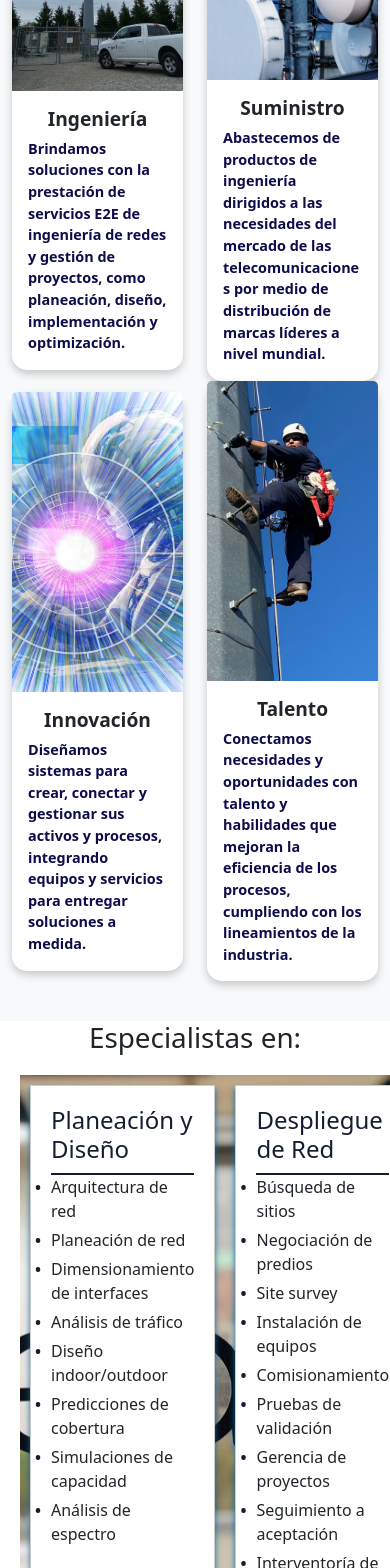
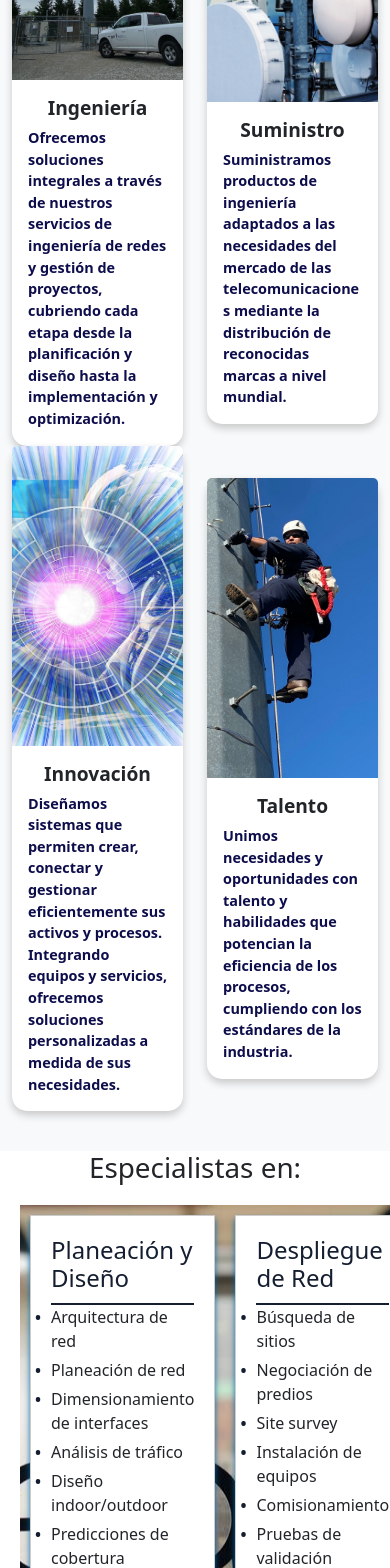
Before and after one commit to NtmNitram/TeamcoApp, an Angular app: page / in a window 390 px wide. Shown: the part 1440-3008 px from the top of the page. Built offline with nearby package versions, Linux system fonts and the light colour scheme.

Commit message:
mas diseños Responsivos

```diff
--- a/package.json
+++ b/package.json
@@ -18,6 +18,7 @@
     "@angular/platform-browser": "^16.2.0",
     "@angular/platform-browser-dynamic": "^16.2.0",
     "@angular/router": "^16.2.0",
+    "bootstrap": "^5.3.2",
     "rxjs": "~7.8.0",
     "tslib": "^2.3.0",
     "zone.js": "~0.13.0"
@@ -26,6 +27,7 @@
     "@angular-devkit/build-angular": "^16.2.1",
     "@angular/cli": "~16.2.1",
     "@angular/compiler-cli": "^16.2.0",
+    "@types/bootstrap": "^5.2.10",
     "@types/jasmine": "~4.3.0",
     "jasmine-core": "~4.6.0",
     "karma": "~6.4.0",
--- a/src/app/Components/body/body.component.html
+++ b/src/app/Components/body/body.component.html
@@ -117,30 +117,27 @@
   <h3>Proyectos Outdoor</h3>
 
   <div class="row">
+    <!-- Primer Card -->
     <div class="col-12 col-md-4">
       <div data-aos="fade-up" class="card shadow-lg" style="max-width: 90%; margin: auto;">
         <img src="../../../assets/Nuevas/573.jpg" class="card-img-top" alt="web optimization">
         <div class="card-body">
-              <h4>
-                Mediciones
-              </h4>
+          <h4>Mediciones</h4>
           <div class="text-center">
-                <a (click)="mostrarVentanaEmergente()" class="grow rounded-pill btn btn-primary text-dark fw-bold btn-md text-decoration-none">
-                  Leer más
-                </a>
+            <a tabindex="0" class="btn btn-lg btn-danger" role="button" data-bs-toggle="popover" data-bs-trigger="focus" title="Dismissible popover" data-bs-content="And here's some amazing content. It's very engaging. Right?">Dismissible popover</a>
           </div>
         </div>
       </div>
     </div>
+
+    <!-- Segundo Card -->
     <div class="col-12 col-md-4">
       <div data-aos="fade-up" class="card shadow-lg" style="max-width: 90%; margin: auto;">
         <img src="../../../assets/Nuevas/descarga2.png" class="card-img-top" alt="web optimization">
         <div class="card-body">
-              <h4>
-                Outdoor
-              </h4>
+          <h4>Outdoor</h4>
           <div class="text-center">
-                <a (click)="mostrarVentanaEmergente()" class="grow rounded-pill btn btn-primary text-dark fw-bold btn-md text-decoration-none">
+            <a class="grow rounded-pill btn btn-primary text-dark fw-bold btn-md text-decoration-none">
               Leer más
             </a>
           </div>
@@ -148,15 +145,14 @@
       </div>
     </div>
 
+    <!-- Tercer Card -->
     <div class="col-12 col-md-4">
       <div data-aos="fade-up" class="card shadow-lg" style="max-width: 90%; margin: auto;">
         <img src="../../../assets/Nuevas/doblePan.jpg" class="card-img-top" alt="">
         <div class="card-body">
-              <h4>
-                Simulaciones
-              </h4>
-              <div class ="text-center">
-                <a (click)="mostrarVentanaEmergente()" class="grow rounded-pill btn btn-primary text-dark fw-bold btn-md text-decoration-none">
+          <h4>Simulaciones</h4>
+          <div class="text-center">
+            <a class="grow rounded-pill btn btn-primary text-dark fw-bold btn-md text-decoration-none">
               Leer más
             </a>
           </div>
@@ -166,16 +162,14 @@
   </div>
 
   <div class="row">
-
+    <!-- Cuarto Card -->
     <div class="col-12 col-md-4">
       <div data-aos="fade-up" class="card shadow-lg" style="max-width: 90%; margin: auto;">
         <img src="../../../assets/Nuevas/infovista_test.jpg" class="card-img-top" alt="">
         <div class="card-body">
-              <h4>
-                Tems Pocket
-              </h4>
+          <h4>Tems Pocket</h4>
           <div class="text-center">
-                <a (click)="mostrarVentanaEmergente()" class="grow rounded-pill btn btn-primary text-dark fw-bold btn-md text-decoration-none">
+            <a class="grow rounded-pill btn btn-primary text-dark fw-bold btn-md text-decoration-none">
               Leer más
             </a>
           </div>
@@ -183,30 +177,29 @@
       </div>
     </div>
 
+    <!-- Quinto Card -->
     <div class="col-12 col-md-4">
       <div data-aos="fade-up" class="card shadow-lg" style="max-width: 90%; margin: auto;">
         <img src="../../../assets/Nuevas/DriveTest.png" class="card-img-top" alt="">
         <div class="card-body">
-              <h4>
-                Drive Test
-              </h4>
+          <h4>Drive Test</h4>
           <div class="text-center">
-                <a (click)="mostrarVentanaEmergente()" class="grow rounded-pill btn btn-primary text-dark fw-bold btn-md text-decoration-none">
+            <a class="grow rounded-pill btn btn-primary text-dark fw-bold btn-md text-decoration-none">
               Leer más
             </a>
           </div>
         </div>
       </div>
     </div>
+
+    <!-- Sexto Card -->
     <div class="col-12 col-md-4">
       <div data-aos="fade-up" class="card shadow-lg" style="max-width: 90%; margin: auto;">
         <img src="../../../assets/Nuevas/CompuCel.jpeg" class="card-img-top" alt="">
         <div class="card-body">
-              <h4>
-                Documentación
-              </h4>
+          <h4>Documentación</h4>
           <div class="text-center">
-                <a (click)="mostrarVentanaEmergente()" class="grow rounded-pill btn btn-primary text-dark fw-bold btn-md text-decoration-none">
+            <a class="grow rounded-pill btn btn-primary text-dark fw-bold btn-md text-decoration-none">
               Leer más
             </a>
           </div>
--- a/src/app/Components/header/header.component.html
+++ b/src/app/Components/header/header.component.html
@@ -68,7 +68,8 @@
             <img src="../../../assets/Torre Car.jpg" class="card-img-top" alt="Ingeniería">
             <div class="card-body">
               <h5 class="card-title">Ingeniería</h5>
-              <p class="card-text">Brindamos soluciones con la prestación de servicios E2E de ingeniería de redes y gestión de proyectos, como planeación, diseño, implementación y optimización.</p>
+              <p class="card-text">Ofrecemos soluciones integrales a través de nuestros servicios de ingeniería de redes y gestión de proyectos,
+                cubriendo cada etapa desde la planificación y diseño hasta la implementación y optimización.</p>
             </div>
           </div>
         </div>
@@ -77,7 +78,7 @@
             <img src="../../../assets/antenna-316311_1280.jpg" class="card-img-top" alt="Suministro">
             <div class="card-body">
               <h5 class="card-title">Suministro</h5>
-              <p class="card-text">Abastecemos de productos de ingeniería dirigidos a las necesidades del mercado de las telecomunicaciones por medio de distribución de marcas líderes a nivel mundial.</p>
+              <p class="card-text">Suministramos productos de ingeniería adaptados a las necesidades del mercado de las telecomunicaciones mediante la distribución de reconocidas marcas a nivel mundial.</p>
             </div>
           </div>
         </div>
@@ -86,7 +87,8 @@
             <img src="../../../assets/ia.jpg" class="card-img-top" alt="Innovación">
             <div class="card-body">
               <h5 class="card-title">Innovación</h5>
-              <p class="card-text">Diseñamos sistemas para crear, conectar y gestionar sus activos y procesos, integrando equipos y servicios para entregar soluciones a medida.</p>
+              <p class="card-text">Diseñamos sistemas que permiten crear, conectar y gestionar eficientemente sus activos y procesos. Integrando equipos y servicios,
+                 ofrecemos soluciones personalizadas a medida de sus necesidades.</p>
             </div>
           </div>
         </div>
@@ -95,7 +97,7 @@
             <img src="../../../assets/Tecnico.jpeg" class="card-img-top" alt="Talento">
             <div class="card-body">
               <h5 class="card-title">Talento</h5>
-              <p class="card-text">Conectamos necesidades y oportunidades con talento y habilidades que mejoran la eficiencia de los procesos, cumpliendo con los lineamientos de la industria.</p>
+              <p class="card-text">Unimos necesidades y oportunidades con talento y habilidades que potencian la eficiencia de los procesos, cumpliendo con los estándares de la industria.</p>
             </div>
           </div>
         </div>
```
Also changed, not shown: 1 other file (tests, documents, lock files or other folders). Lines whose indentation alone changed are shown as unchanged.
